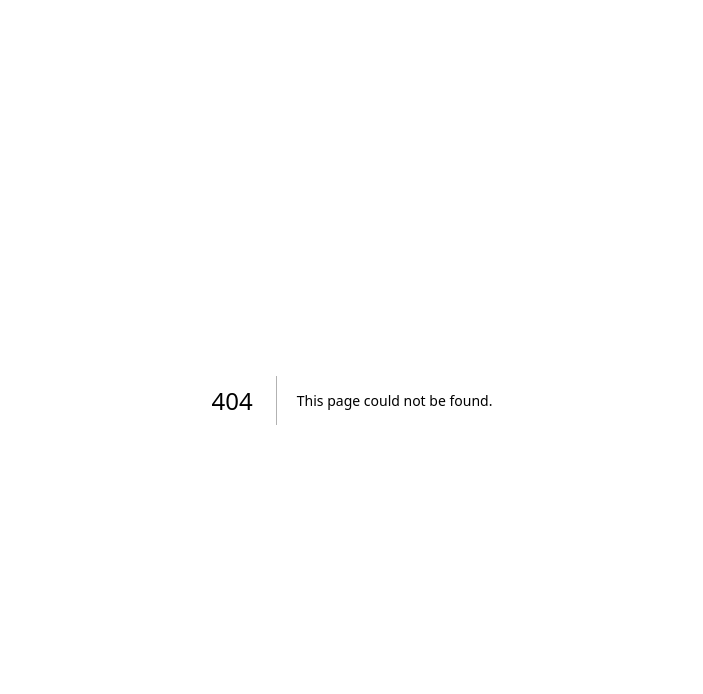
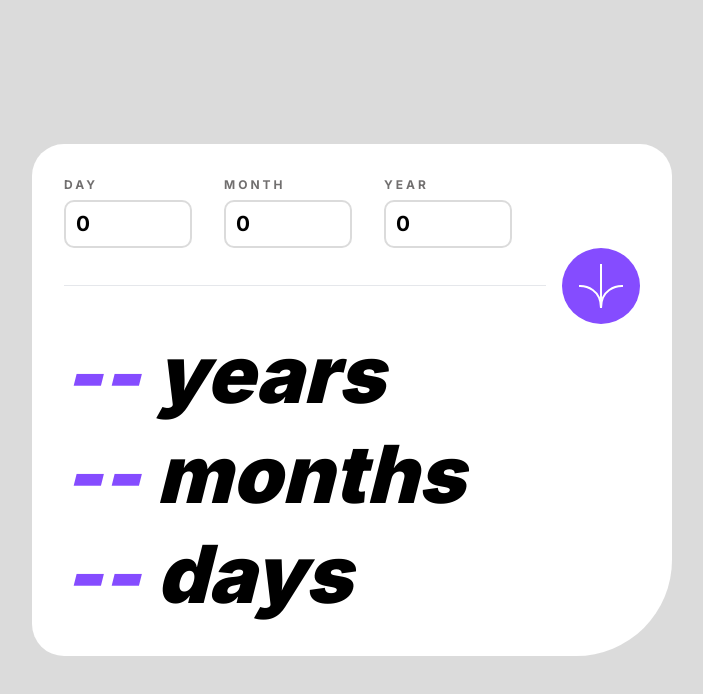
Before and after one commit to Sumit134coder/ui-ux-portfolio, a Next.js app: page /age-calculator in a window 1280 px wide. Before the commit this address had no page. Shown: the top 694 px of the page, without its empty margins (288-991 px from the left). Built offline with nearby package versions, Linux system fonts and the light colour scheme.

Commit message:
update : age calculator

```diff
--- a/package.json
+++ b/package.json
@@ -12,10 +12,13 @@
     "autoprefixer": "10.4.14",
     "eslint": "8.43.0",
     "eslint-config-next": "13.4.7",
+    "formik": "^2.4.2",
+    "moment": "^2.29.4",
     "next": "13.4.7",
     "postcss": "8.4.24",
     "react": "18.2.0",
     "react-dom": "18.2.0",
-    "tailwindcss": "3.3.2"
+    "tailwindcss": "3.3.2",
+    "yup": "^1.2.0"
   }
 }
--- /dev/null
+++ b/src/app/age-calculator/page.js
@@ -0,0 +1,104 @@
+"use client"
+
+import "./styles.css"
+import { useState } from "react"
+import { Formik , Form , Field , ErrorMessage } from 'formik'
+import Image from "next/image"
+import * as Yup from 'yup'
+import arrow from '../../../public/calculator/icon-arrow.svg'
+import moment from "moment/moment"
+
+const validationSchema = Yup.object({
+  day : Yup.number().min(1 , 'Invalid Date').max(31 , 'Invalid Date').required('Date Required'),
+  month : Yup.number().min(1 , 'Invalid Month').max(12 , 'Invalid Month').required('Month Required'),
+  year : Yup.number().min(1 , 'Invalid Year').required('Year Required'),
+})
+
+const initialValue = {
+  day: 0,
+  month: 0,
+  year: 0,
+}
+
+const AgeCalculator = () => {
+
+  const [data , setData] = useState({})
+
+  const handleSubmit = (val) => {
+    console.log(val)
+
+    const str = `${val.year}-${val.month}-${val.day}`
+
+    const diffYears = moment().diff(moment(str), 'years');
+const diffMonths = moment().diff(moment(str), 'months') % 12;
+const diffDays = moment().diff(moment(str), 'days') % 30;
+
+
+    console.log(diffYears , diffMonths ,diffDays)
+
+    setData({
+      year: diffYears,
+      month: diffMonths,
+      day: diffDays
+    })
+  }
+
+  return (
+    <div className='flex justify-center items-center min-h-screen h-screen container'>
+        <div className=' h-auto lg:min-h-2/3 lg:w-1/2 card rounded-[2rem]  rounded-br-[6rem] p-8'>
+           <div>
+              {/* --form for input fields---- */}
+              <Formik
+              initialValues={initialValue}
+              validationSchema={validationSchema}
+              onSubmit={handleSubmit}
+              >
+                {
+                  ({errors})=>(
+                    <Form>
+                      {/* --input div--- */}
+                      <div className="flex items-center gap-[2rem]">
+                        <div className='age-form-input'>
+                          <label className={`label ${errors?.day ? 'label-error' : 'label-valid'}`}>DAY</label>
+                          <Field type='number' name='day' placeholder='Day' className={`age-input ${errors?.day ? 'age-input-error' : 'age-input-valid'}`} />
+                          <ErrorMessage component='div' name='day' className="error-text" />
+                        </div>
+                        <div className='age-form-input'>
+                          <label className={`label ${errors?.month ? 'label-error' : 'label-valid'}`}>MONTH</label>
+                          <Field type='number' name='month' placeholder='Month' className={`age-input ${errors?.month ? 'age-input-error' : 'age-input-valid'}`}  />
+                          <ErrorMessage component='div' name='month' className="error-text" />
+                        </div>
+                        <div className='age-form-input'>
+                          <label className={`label ${errors?.year ? 'label-error' : 'label-valid'}`}>YEAR</label>
+                          <Field type='number' name='year' placeholder='Year' className={`age-input ${errors?.year ? 'age-input-error' : 'age-input-valid'}`} />
+                          <ErrorMessage component='div' name='year' className="error-text" />
+                        </div>
+                      </div>
+                      <div className="flex items-center gap-4">
+                        <hr className="flex-1"/>
+                        <button type='submit' title='submit' className="age-btn">
+                          <Image src={arrow} alt='Arrow' />
+                        </button>
+                      </div>
+                    </Form>
+                  )
+                }
+              </Formik>
+           </div>
+           <div className="text-[5rem] font-black italic leading-tight">
+            <div>
+              <span className="hero-text">{data?.year || '--'}</span> years
+            </div>
+            <div>
+              <span className="hero-text">{data?.month || '--'}</span> months
+            </div>
+            <div>
+              <span className="hero-text">{data?.day || '--'}</span> days
+            </div>
+           </div>
+        </div>
+    </div>
+  )
+}
+
+export default AgeCalculator
--- /dev/null
+++ b/src/app/age-calculator/styles.css
@@ -0,0 +1,86 @@
+input::-webkit-outer-spin-button,
+input::-webkit-inner-spin-button {
+  -webkit-appearance: none;
+  margin: 0;
+}
+
+/* Firefox */
+input[type=number] {
+  -moz-appearance: textfield;
+}
+
+:root{
+--Purple: hsl(259, 100%, 65%);
+--Light: hsl(0, 100%, 67%);
+--White: hsl(0, 0%, 100%);
+--Off-white: hsl(0, 0%, 94%);
+--Light-grey: hsl(0, 0%, 86%);
+--Smokey-grey: hsl(0, 1%, 44%);
+--Off-black: hsl(0, 0%, 8%);
+}
+
+.container {
+    background-color: var(--Light-grey);
+}
+
+.card {
+    background-color: var(--White);
+}
+
+.age-btn {
+    background-color: var(--Purple);
+    border-radius: 50%;
+    padding: 1rem;
+}
+.age-form-input{
+    display: flex;
+    flex-direction: column;
+    position: relative;
+}
+
+.error-text{
+    color: var(--Light);
+    position: absolute;
+    font-size: 14px;
+    bottom: -1.5rem;
+    font-weight: 500;
+    right: 0;
+}
+
+.hero-text{
+    color: var(--Purple);
+}
+
+.age-input{
+    border-radius: 10px;
+    border: 2px solid var(--Light-grey);
+    outline: none;
+    font-size: 1.3rem;
+    font-weight: 700;
+    width: 8rem;
+    padding: 6px 10px ;
+}
+
+.age-input-valid {
+    border: 2px solid var(--Light-grey);
+}
+
+.age-input-error {
+    border: 2px solid var(--Light);
+}
+
+.label{
+  font-weight: 700;
+  font-size: 12px;
+  margin-bottom: 6px;
+  letter-spacing: 3px;
+  display: block;
+}
+
+.label-valid {
+    color: var(--Smokey-grey);
+}
+
+.label-error {
+    color: var(--Light);
+}
```
Also changed, not shown: public/calculator/icon-arrow.svg (added), 1 other file (tests, documents, lock files or other folders).
